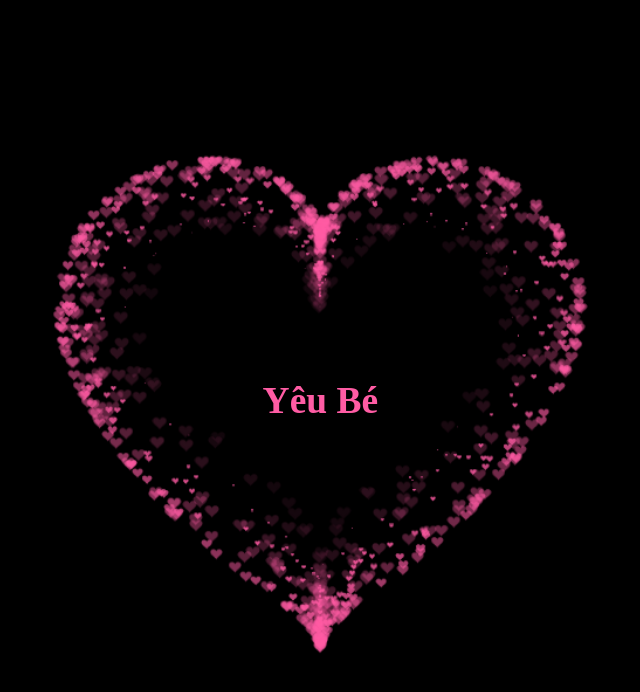
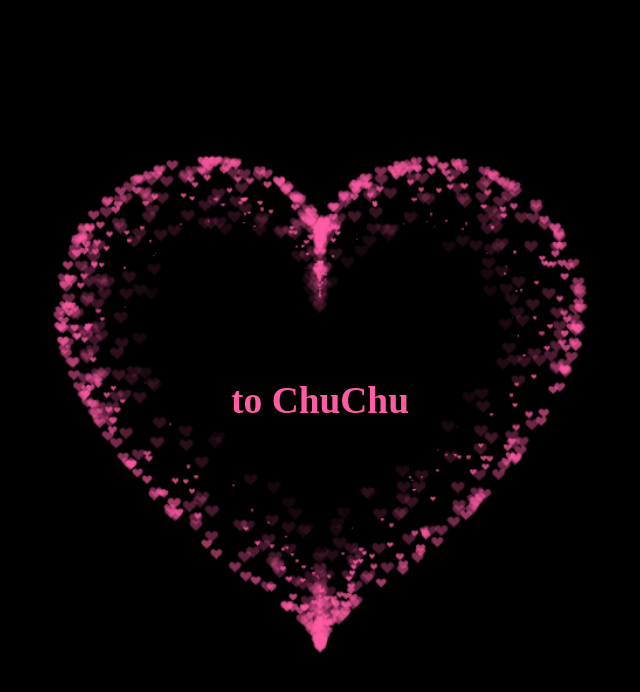
Before and after one commit to nqm1805/Chu, a plain HTML site: page index.html in a window 1280 px wide. Shown: the whole page, without its empty margins (320-960 px from the left). Drawn offline with Linux system fonts and the light colour scheme.

Commit message:
Update index.html

```diff
--- a/index.html
+++ b/index.html
@@ -174,7 +174,7 @@
 
   <body>
 
-    <h1>Yêu Bé</h1>
+    <h1>to ChuChu</h1>
 
     <div class="box">
 
```
